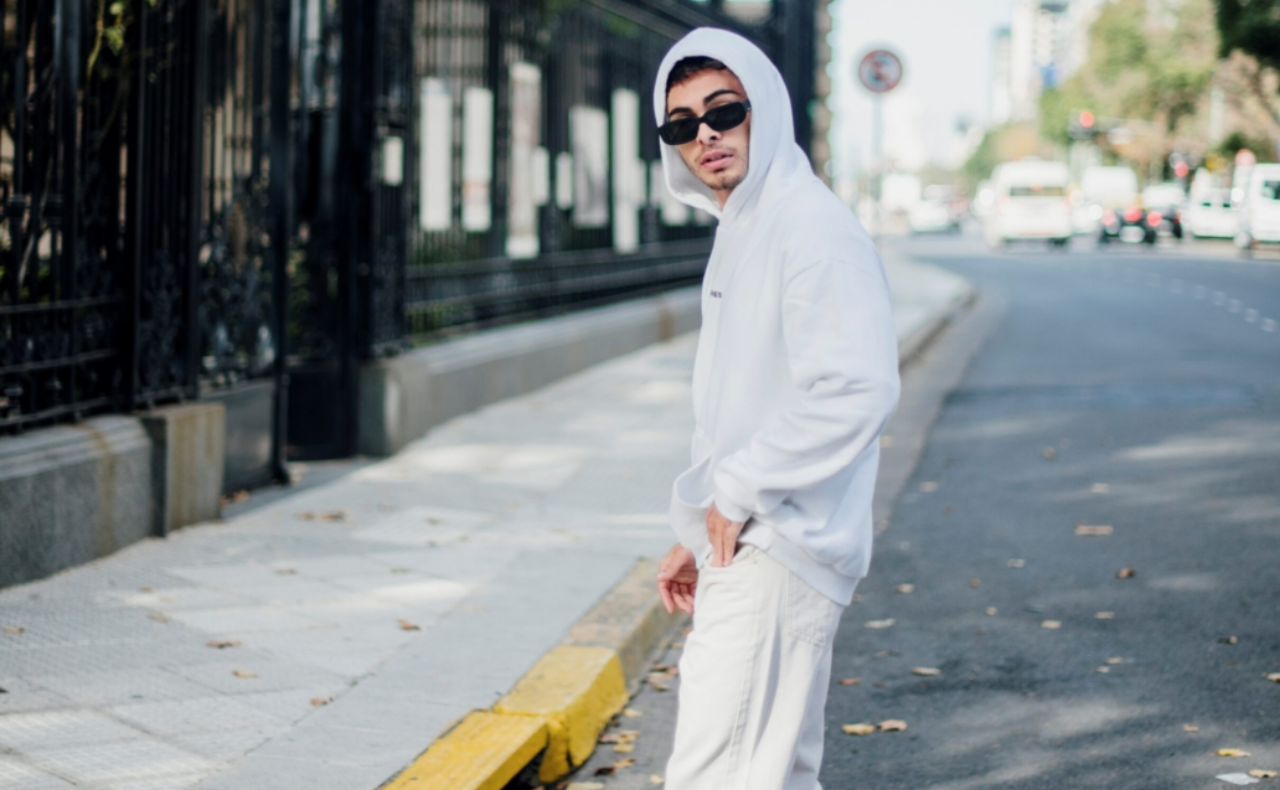
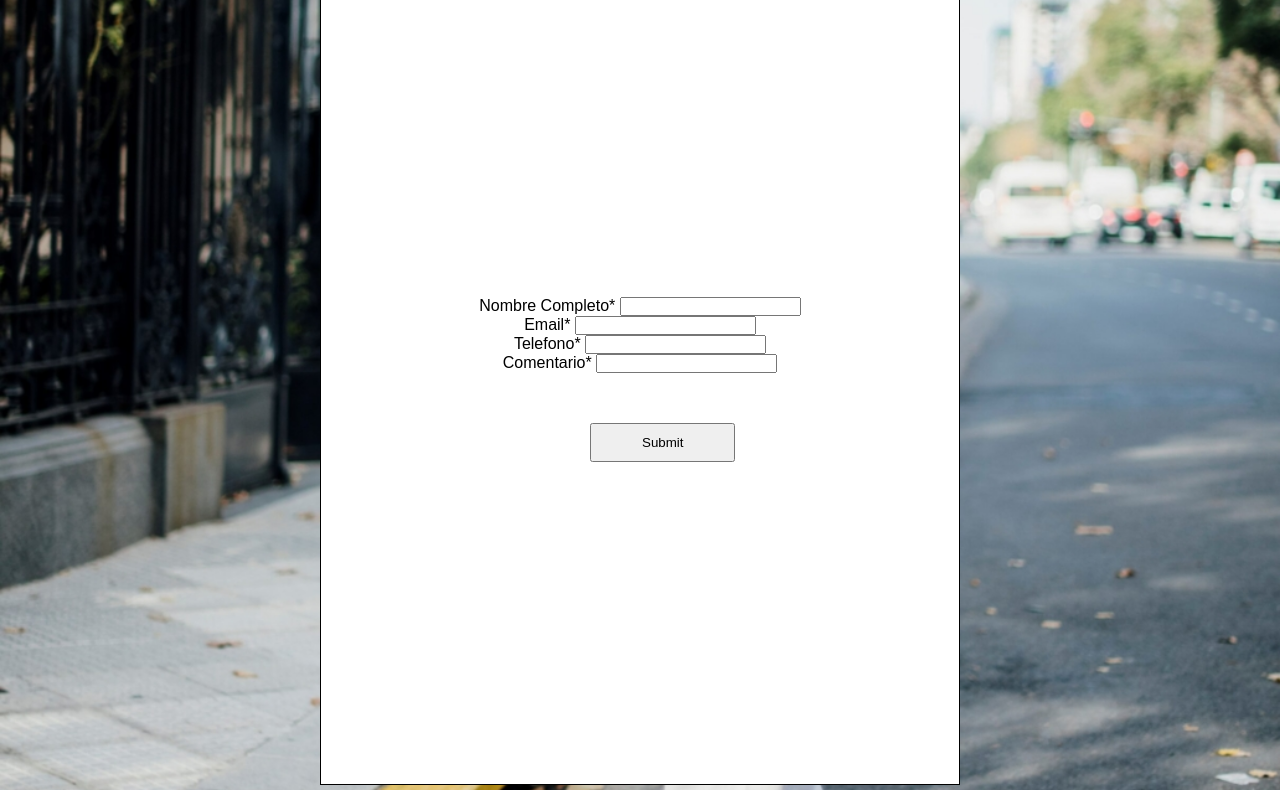
Before and after one commit to BautistaGaber/KirA-page, a plain HTML site: page proyecto-pagweb/Pages/contact.html in a window 1280 px wide. Shown: the part 185-975 px from the top of the page. Drawn offline with Linux system fonts and the light colour scheme.

Commit message:
Add new changes

```diff
--- a/proyecto-pagweb/Pages/contact.html
+++ b/proyecto-pagweb/Pages/contact.html
@@ -25,24 +25,30 @@
     <main>
         <div class="contact-page">
             <div class="title-contact">
-
+                <h1>Ponete en contacto con nosotros!</h1>
             </div>
             <div class="form-conteiner">
+                <form class="contact-form">
                     <div class="input-conteiner">
-
+                        <label for="">Nombre Completo*</label>
+                        <input type="text">
                     </div>
                     <div class="input-conteiner">
-
+                        <label for="">Email*</label>
+                        <input type="text">
                     </div>
                     <div class="input-conteiner">
-
+                        <label for="">Telefono*</label>
+                        <input type="text">
                     </div>
                     <div class="comentario-conteiner">
-
+                        <label for="">Comentario*</label>
+                        <input type="text">
                     </div>
-                <div class="boton-conteiner">
-
+                    <div class="button-conteiner">
+                        <input class="button-input" type="submit">
                     </div>
+                </form>
             </div>
         </div>
     </main>
--- a/proyecto-pagweb/styles/styles.css
+++ b/proyecto-pagweb/styles/styles.css
@@ -150,8 +150,37 @@ a{
   background-attachment: fixed;
   height: 1000px;
   width: 100%;
+  display: flex;
+  flex-direction: column;
+  align-items: center;
+  justify-content: center;
 }
 
+.form-conteiner{
+  border: 1px solid rgb(0, 0, 0);
+  width: 50%;
+  height: 800px;
+}
+
+.contact-form{
+  width: 100%;
+  height: 100%;
+  background-color: #fff;
+  display: flex;
+  flex-direction: column;
+  align-items: center;
+  justify-content: center;
+}
+
+.button-conteiner{
+  margin-top: 50px;
+  width: 100px;
+  height: 50px;
+}
+
+.button-input{
+  padding: 10% 50%;
+}
 
 
 
```
Lines whose indentation alone changed are shown as unchanged.
